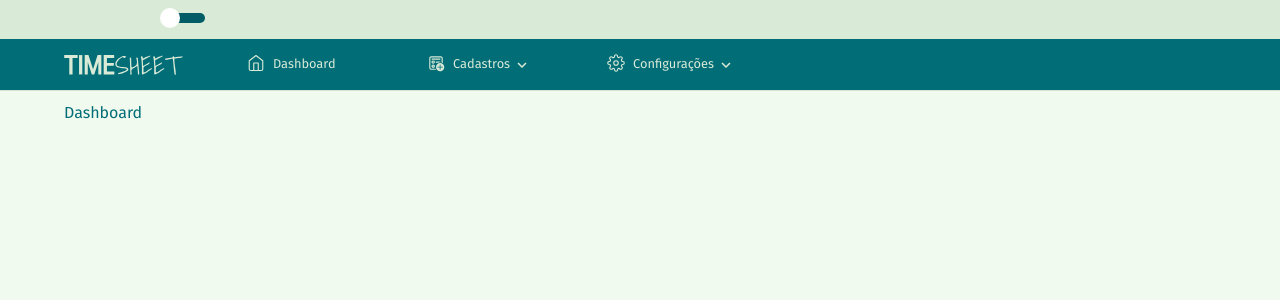
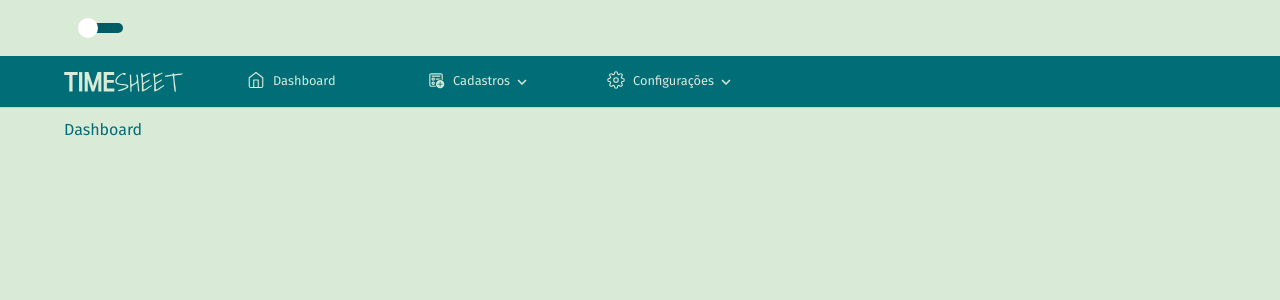
Before and after one commit to juniormartinxo/saros, a React (Create React App) app: page / in a window 1280 px wide. Shown: the top 300 px of the page. Built offline with nearby package versions, Linux system fonts and the light colour scheme.

Commit message:
Alterações no tema light e mudança no padding e width do container do head

```diff
--- a/src/components/Navbar/navbar.styled.tsx
+++ b/src/components/Navbar/navbar.styled.tsx
@@ -73,7 +73,7 @@ const DropdownItemLinkStyled = styled.a`
   display: block;
   padding: 15px 10px;
   font-size: 0.8rem;
-  color: ${(props) => props.theme.topbar.link};
+  color: ${(props) => props.theme.dropdown.link};
   cursor: pointer;
   text-decoration: none;
   text-align: left;
--- a/src/components/Navbar/navbar.tsx
+++ b/src/components/Navbar/navbar.tsx
@@ -62,7 +62,7 @@ function MenuItem({ name, link, icon, multi, submenu }: MenuProps) {
   return (
     <Styled.MenuItemStyled
       onMouseOver={() => {
-        handleStyle(-5, 52, 1)
+        handleStyle(-5, 51, 1)
       }}
       onMouseLeave={() => {
         handleStyle(-1000, 60, 0)
--- a/src/components/header/header.styled.tsx
+++ b/src/components/header/header.styled.tsx
@@ -1,8 +1,10 @@
 import styled from 'styled-components/macro'
 
 const ContainerHeaderStyled = styled.div`
+  display: flex;
+  width: 90%;
   margin: 0 auto;
-  max-width: 960px;
+  padding: 10px 0;
 `
 
 const HeaderStyled = styled.header`
--- a/src/resources/styles/themes/light.ts
+++ b/src/resources/styles/themes/light.ts
@@ -26,13 +26,13 @@ const light: DefaultTheme = {
     link: '#ffe066',
   },
   body: {
-    background: '#f1faee',
+    background: '#d9ead7', // '#f1faee',
     color: '#006d77',
   },
   dropdown: {
-    background: '#495057',
+    background: '#f1faee',
     color: '#d8d8d8',
-    link: '#d8d8d8',
+    link: '#006d77',
   },
   fonts: {
     primary: '"Fira Sans", sans-serif',
```
